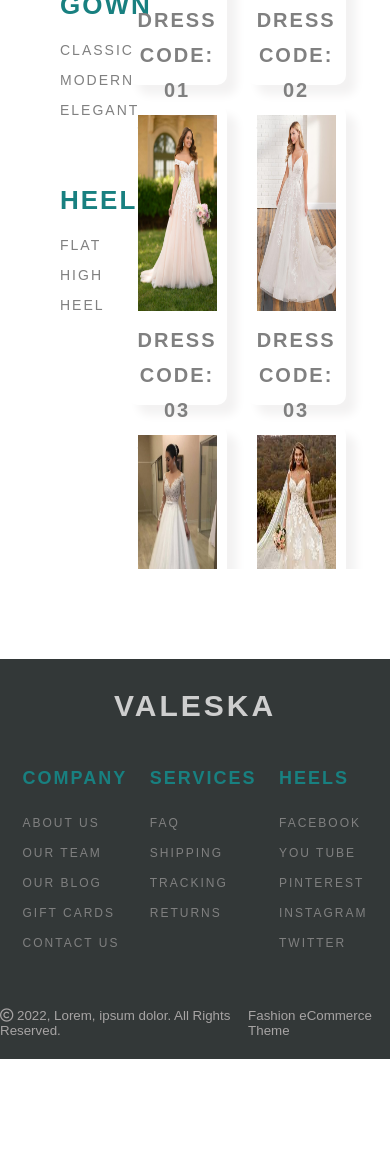
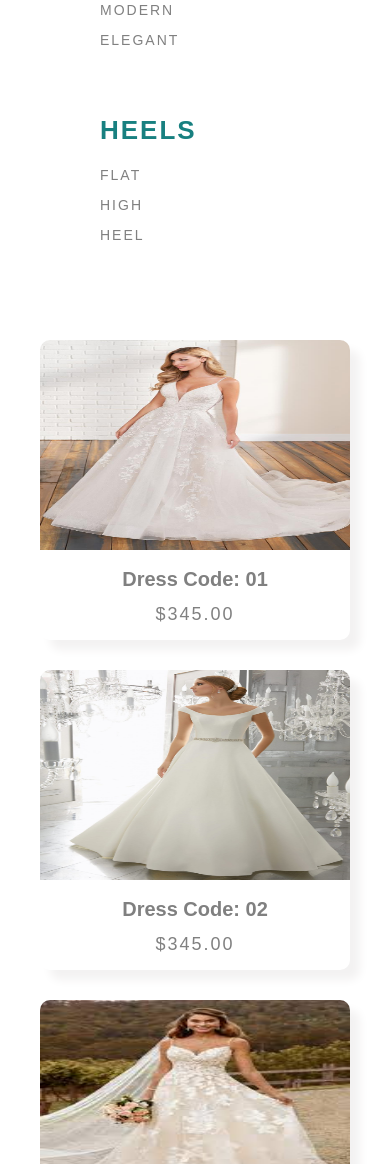
Before and after one commit to SagorikaKubi/valeska-wedding-store, a plain HTML site: page index.html in a window 390 px wide. Shown: the part 825-2000 px from the top of the page. Before the commit the page ends 1884 px from the top, so only its background shows below. Drawn offline with Linux system fonts and the light colour scheme.

Commit message:
cleaning

```diff
--- a/css/style.css
+++ b/css/style.css
@@ -48,7 +48,6 @@ nav > a {
   letter-spacing: 3px;
   font-size: 35px;
   color: #fff;
-  /* color: cyan; */
 }
 
 nav ul li a {
@@ -84,6 +83,7 @@ nav > ul > li:hover .dropdown {
   float: right;
 }
 
+/* ******* media query of navbar ******** */
 @media (max-width: 1010px) {
   nav {
     background-color: #3169a0;
@@ -137,35 +137,17 @@ nav > ul > li:hover .dropdown {
   padding: 20px;
 }
 
-/* ******* media query ******** */
-@media (max-width: 668px) {
-  header {
-    height: 500px;
-  }
-
-  #header-description h1 {
-    font-size: 28px;
-    color: rgb(7, 201, 201);
-    line-height: 40px;
-    text-align: center;
-  }
-}
-
-/* ////////////////////////////////// */
-
+/************* CATEGORIES DETAILS  **************/
 .categories {
-  /* border: 2px solid purple; */
   display: flex;
   padding: 20px;
-  height: 100vh;
   margin: 70px 0;
 }
 
 .menu-bar {
   width: 25%;
-  /* border: 2px solid red; */
-  /* background-color: rgb(240, 178, 240); */
-  padding: 20px 40px 0;
+  padding: 20px 0;
+  margin-left: 80px;
 }
 
 .outwear,
@@ -175,7 +157,6 @@ nav > ul > li:hover .dropdown {
 }
 
 .outwear h1,
-.gown-pic-info h1,
 .summary h3 {
   font-size: 26px;
   text-transform: uppercase;
@@ -202,23 +183,13 @@ nav > ul > li:hover .dropdown {
 }
 
 .gown-details {
+  height: 100vh;
   width: 75%;
   display: grid;
   grid-template-columns: repeat(3, 1fr);
   grid-gap: 20px;
   padding: 20px;
-  /* background-color: rgb(243, 225, 243); */
   overflow: scroll;
-}
-
-.gown-pic-info {
-  /* border: 2px solid red; */
-  padding: 10px;
-  height: 300px;
-  text-align: center;
-  line-height: 35px;
-  border-radius: 10px;
-  box-shadow: 10px 10px 10px rgb(243, 242, 242);
 }
 
 .gown-pic-info img {
@@ -227,10 +198,24 @@ nav > ul > li:hover .dropdown {
   box-shadow: 10px;
 }
 
+.gown-pic-info {
+  height: 300px;
+  text-align: center;
+  line-height: 35px;
+  border-radius: 10px;
+  box-shadow: 10px 10px 10px rgb(243, 242, 242);
+  overflow: hidden;
+}
+
+.gown-pic-info img:hover {
+  transform: scale(1.1);
+  transition: transform 2s;
+}
+
 .gown-pic-info h1 {
   font-size: 20px;
   color: gray;
-  padding: 0;
+  font-weight: 600;
 }
 
 .gown-pic-info h5 {
@@ -277,3 +262,53 @@ footer > h1 {
   justify-content: space-around;
   color: rgb(167, 164, 164);
 }
+
+/* ******* MEDIA QUERY ******** */
+@media (max-width: 668px) {
+  /***** header  *****/
+  header {
+    height: 500px;
+  }
+  #header-description h1 {
+    font-size: 28px;
+    color: rgb(7, 201, 201);
+    line-height: 40px;
+    text-align: center;
+  }
+
+  /********* categories  *******/
+  .categories {
+    display: block;
+    margin: 0;
+  }
+  .gown-details {
+    width: 100%;
+    grid-template-columns: repeat(1, 1fr);
+    grid-gap: 30px;
+  }
+  .outwear p:hover,
+  .summary p:hover {
+    color: rgb(35, 192, 192);
+  }
+  .gown-pic-info img:hover {
+    transform: scale(1.1);
+    transition: transform 2s;
+  }
+
+  /********* footer  ********/
+  footer {
+    height: 430px;
+  }
+  .summaries {
+    display: flex;
+    justify-content: space-evenly;
+  }
+  .copyright {
+    display: block;
+  }
+  #reserved,
+  #e-commerce {
+    text-align: center;
+    padding: 5px;
+  }
+}
--- a/index.html
+++ b/index.html
@@ -4,7 +4,11 @@
     <meta charset="UTF-8" />
     <meta http-equiv="X-UA-Compatible" content="IE=edge" />
     <meta name="viewport" content="width=device-width, initial-scale=1.0" />
-    <title>Document</title>
+    <title>Valeska</title>
+
+    <!-- FAV ICON  -->
+    <link rel="shortcut icon" href="images/v-logo.jpg" type="image/x-icon" />
+
     <!-- CSS LINK  -->
     <link rel="stylesheet" href="css/style.css" />
 
@@ -53,6 +57,7 @@
 
     <!-- MAIN BODY  -->
     <main>
+      <!-- CATEGORIES SIDE BAR  -->
       <section class="categories">
         <aside class="menu-bar">
           <div class="outwear">
@@ -73,6 +78,8 @@
             <p>high heel</p>
           </div>
         </aside>
+
+        <!-- CATEGORIES PICTURE DETAILS  -->
         <div class="gown-details">
           <div class="gown-pic-info">
             <img src="images/gown-5.jpg" alt="" />
@@ -146,12 +153,16 @@
           <p>twitter</p>
         </div>
       </div>
+
+      <!-- COPYRIGHT  -->
       <div class="copyright">
-        <small>
-          <i class="far fa-copyright"></i> 2022, Lorem, ipsum dolor. All Rights
-          Reserved.</small
-        >
-        <small>Fashion eCommerce Theme</small>
+        <div id="reserved">
+          <small>
+            <i class="far fa-copyright"></i> 2022, Lorem, ipsum dolor. All
+            Rights Reserved.</small
+          >
+        </div>
+        <div id="e-commerce"><small>Fashion eCommerce Theme</small></div>
       </div>
     </footer>
   </body>
```
Also changed, not shown: images/title-logo.png (added), images/v-logo.jpg (added).
